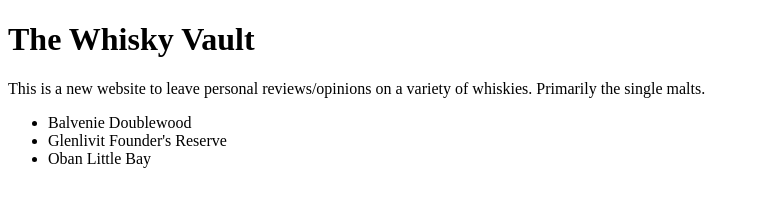
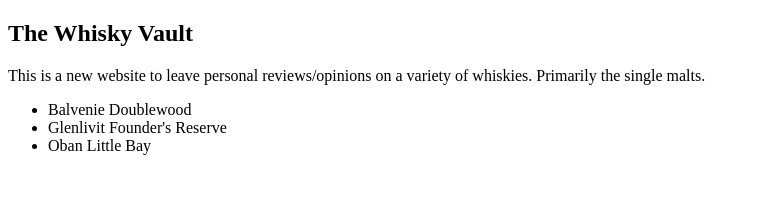
Before and after one commit to BNorth93/ModernJavascriptB.S, a plain HTML site: page details.html in a window 1280 px wide. Shown: the whole page, without its empty margins (0-760 px from the left). Drawn offline with Linux system fonts and the light colour scheme.

Commit message:
Update details.html

```diff
--- a/details.html
+++ b/details.html
@@ -7,7 +7,7 @@
 </head>
 <body>
 <main>
-<h1> The Whisky Vault </h1>
+<h2> The Whisky Vault </h2>
 <p> This is a new website to leave personal reviews/opinions on a variety of whiskies. Primarily the single malts.</p>
   <ul>
   <li> Balvenie Doublewood</li>
```
